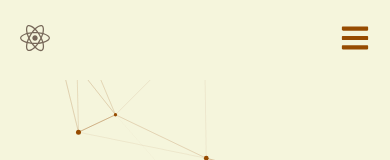
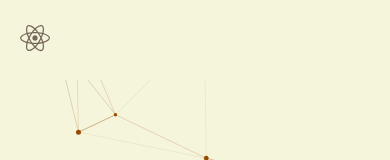
Before and after one commit to HiranyaI/My_Website, a React (Create React App) app: page / in a window 390 px wide. Shown: the top 160 px of the page. Built offline with nearby package versions, Linux system fonts and the light colour scheme.

Commit message:
Update styles.scss

```diff
--- a/src/components/navBar/styles.scss
+++ b/src/components/navBar/styles.scss
@@ -86,8 +86,9 @@
     .nav-icon{
         display: block;
         cursor: pointer;
-        color: var(--yellow--theme-main-color);
+        color: #F5F5DC;
         padding-right: 20px;
 
     }
+
 }
```
